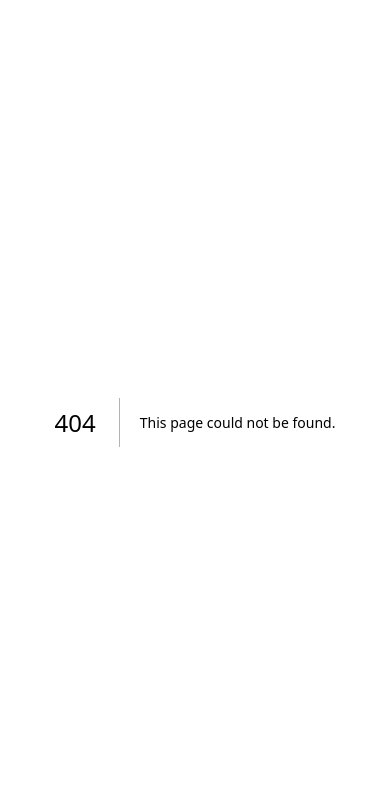
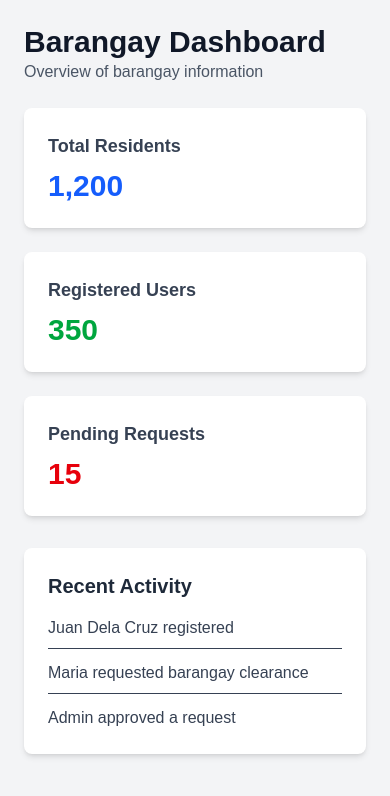
Before and after one commit to justinjamesolavides/BrgyInformation, a Next.js app: page /dashboard in a window 390 px wide. Before the commit this address had no page. Shown: the top 796 px of the page. Built offline with nearby package versions, Linux system fonts and the light colour scheme.

Commit message:
Add responsive dashboard with statistics cards

```diff
--- /dev/null
+++ b/app/dashboard/page.tsx
@@ -0,0 +1,72 @@
+import React from "react";
+
+const Dashboard: React.FC = () => {
+  return (
+    <div className="min-h-screen bg-gray-100 p-6">
+
+      {/* Header */}
+      <div className="mb-6">
+        <h1 className="text-3xl font-bold text-gray-900">
+          Barangay Dashboard
+        </h1>
+        <p className="text-gray-600">
+          Overview of barangay information
+        </p>
+      </div>
+
+      {/* Stats Cards */}
+      <div className="grid grid-cols-1 md:grid-cols-3 gap-6">
+
+        <div className="bg-white p-6 rounded-lg shadow-md">
+          <h2 className="text-lg font-semibold text-gray-700">
+            Total Residents
+          </h2>
+          <p className="text-3xl font-bold text-blue-600 mt-2">
+            1,200
+          </p>
+        </div>
+
+        <div className="bg-white p-6 rounded-lg shadow-md">
+          <h2 className="text-lg font-semibold text-gray-700">
+            Registered Users
+          </h2>
+          <p className="text-3xl font-bold text-green-600 mt-2">
+            350
+          </p>
+        </div>
+
+        <div className="bg-white p-6 rounded-lg shadow-md">
+          <h2 className="text-lg font-semibold text-gray-700">
+            Pending Requests
+          </h2>
+          <p className="text-3xl font-bold text-red-600 mt-2">
+            15
+          </p>
+        </div>
+
+      </div>
+
+      {/* Recent Activity */}
+      <div className="bg-white mt-8 p-6 rounded-lg shadow-md">
+        <h2 className="text-xl font-semibold mb-4 text-gray-800">
+          Recent Activity
+        </h2>
+
+        <ul className="space-y-3 text-gray-700">
+          <li className="border-b pb-2">
+            Juan Dela Cruz registered
+          </li>
+          <li className="border-b pb-2">
+            Maria requested barangay clearance
+          </li>
+          <li>
+            Admin approved a request
+          </li>
+        </ul>
+      </div>
+
+    </div>
+  );
+};
+
+export default Dashboard;
```
